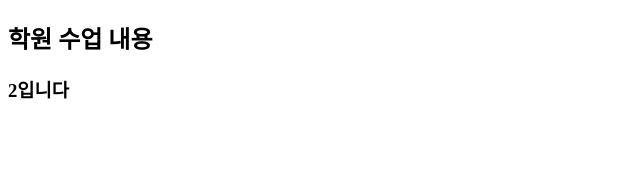
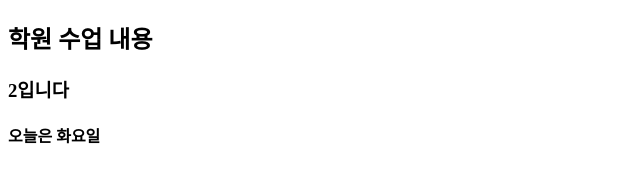
Before and after one commit to Eun-T/html-workspace, a plain HTML site: page 3_git/practice2.html in a window 1280 px wide. Shown: the whole page, without its empty margins (0-640 px from the left). Drawn offline with Linux system fonts and the light colour scheme.

Commit message:
Feat. 수정

```diff
--- a/3_git/practice2.html
+++ b/3_git/practice2.html
@@ -8,5 +8,6 @@
   <body>
     <h2>학원 수업 내용</h2>
     <h3>2입니다</h3>
+    <h4>오늘은 화요일</h4>
   </body>
 </html>
```
